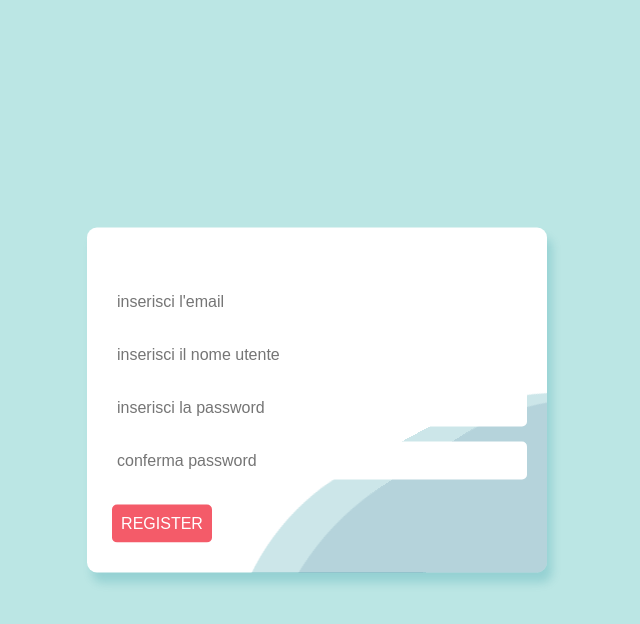
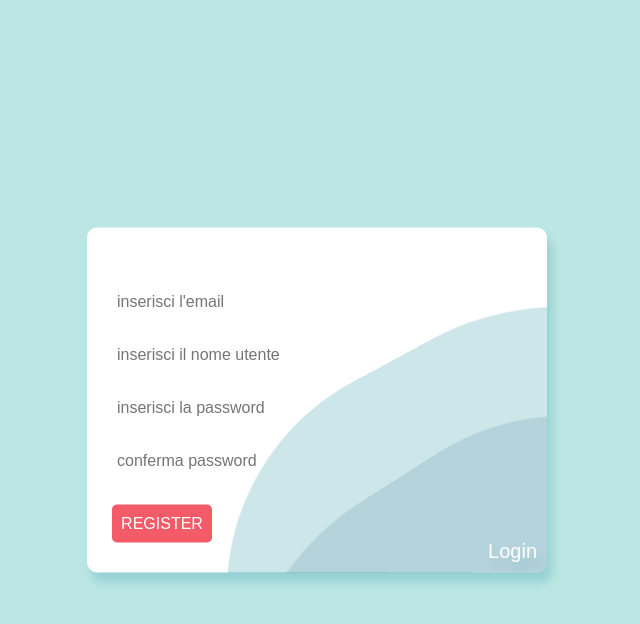
Before and after one commit to CambiaghiDaniele/TaskBruv, a PHP site: page /structure/Register.html in a window 1280 px wide. Shown: the top 624 px of the page, without its empty margins (323-963 px from the left). Run offline with PHP 8.4, Linux system fonts and the light colour scheme.

Commit message:
modifiche fatte

```diff
--- /dev/null
+++ b/backend/send.php
@@ -0,0 +1,5 @@
+<?php
+
+
+
+?>
--- a/frontend/scripts/register.js
+++ b/frontend/scripts/register.js
@@ -28,5 +28,16 @@ function login() {
             return false;
         }
     }
+    $.ajax({
+        url: '../../backend/send.php',
+        type: 'POST',
+        data: { email: email.value ,username: username.value, password: password.value},
+        success: function(risposta) {
+            console.log(risposta);
+        },
+        error: function() {
+            console.log('Si è verificato un errore durante la richiesta AJAX');
+        }
+    });
     location.href = 'index.html';
 }
--- a/frontend/structure/Register.html
+++ b/frontend/structure/Register.html
@@ -15,6 +15,7 @@
 			<label id="messagelabel" style="display: none;">conferma password </label>
 			<input type="password" placeholder="conferma password" id="password2">
 			<button onclick="login()" id="btnRegister">register</button>
+			<a href="login.html" id="register">Login</a>
 		</div>
 	</body>
 	<script src="../scripts/register.js"></script>
--- a/frontend/style/login.css
+++ b/frontend/style/login.css
@@ -32,11 +32,11 @@ body {
     border-top-right-radius: 45%;
     border-bottom-left-radius: 35%;
     border-bottom-right-radius: 40%;
-    z-index: -1;
+    z-index: 1;
   }
   .login::before {
-    left: 40%;
-    bottom: -130%;
+    left: 35%;
+    bottom: -135%;
     background-color: rgba(69, 105, 144, 0.15);
     -webkit-animation: wawes 10s infinite linear;
     -moz-animation: wawes 10s infinite linear;
@@ -44,7 +44,7 @@ body {
   }
   .login::after {
     left: 35%;
-    bottom: -125%;
+    bottom: -100%;
     background-color: rgba(2, 128, 144, 0.2);
     -webkit-animation: wawes 10s infinite;
     -moz-animation: wawes 10s infinite;
@@ -85,7 +85,13 @@ body {
     background-color: #f24353;
   }
   #register{
-    box-shadow: rgba(2, 128, 144, 0.2);
+    font-size: 20px;
+    color: white;
+    text-shadow: 5px 10px 10px rgba(2, 128, 144, 0.2);
+    z-index: 2;
+  }
+  #register:hover{
+    text-decoration: underline;
   }
 
   @-webkit-keyframes wawes {
```
